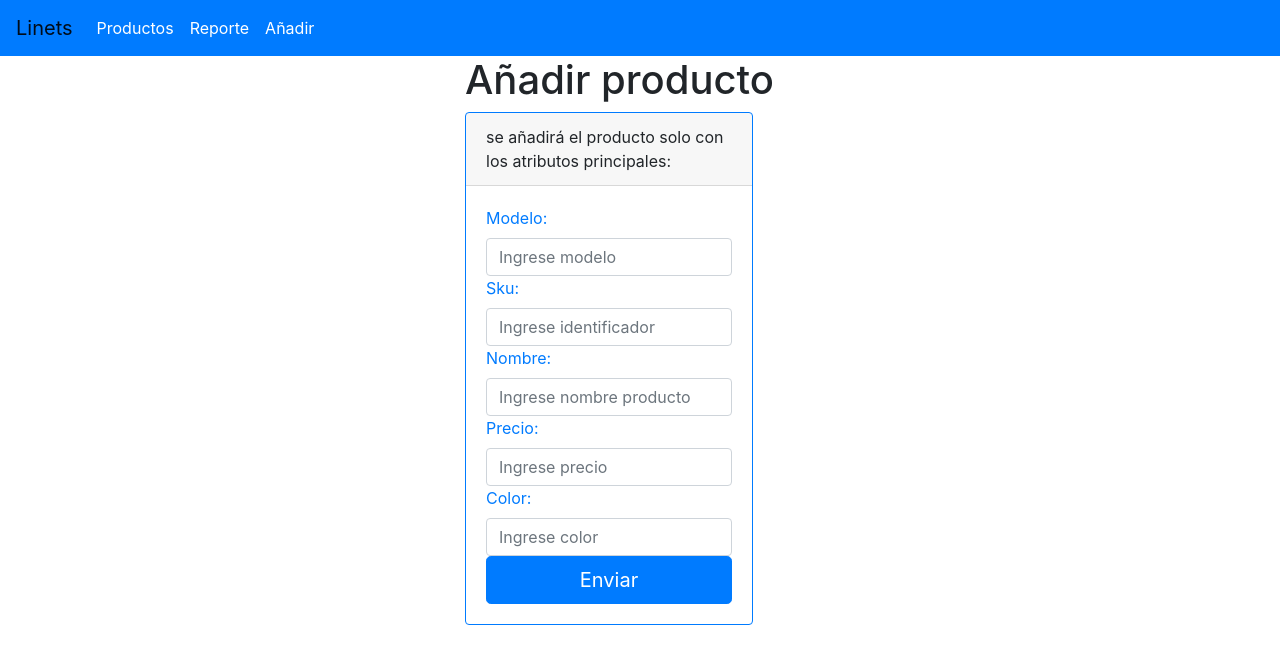
After one commit to GonzAndre/Prueba_linets, a Django app: page /inventario/add_product in a window 1280 px wide. The commit adds this page. Shown: the top 664 px of the page. Run offline with Django 3.2, Linux system fonts and the light colour scheme; some libraries are stand-ins or nearby versions.

Commit message:
añadir terminado

```diff
--- /dev/null
+++ b/inventory/forms.py
@@ -0,0 +1,22 @@
+from django.forms import ModelForm
+from inventory.models import MasterProductsConfigurable
+from django import forms
+
+class MasterProductForm(ModelForm):
+    class Meta:
+        model = MasterProductsConfigurable
+        fields = ['model','sku', 'name','price','attribute_color']
+        labels = {
+            'model': 'Modelo',
+            'sku': 'Sku',
+            'name': 'Nombre',
+            'price': 'Precio',
+            'attribute_color': 'Color',
+        }
+        widgets = {
+            'model': forms.TextInput(attrs={'class': 'form-control', 'placeholder': 'Ingrese modelo'}),
+            'sku': forms.TextInput(attrs={'class': 'form-control', 'placeholder': 'Ingrese identificador'}),
+            'name': forms.TextInput(attrs={'class': 'form-control', 'placeholder': 'Ingrese nombre producto'}),
+            'price': forms.TextInput(attrs={'class': 'form-control', 'placeholder': 'Ingrese precio'}),
+            'attribute_color': forms.TextInput(attrs={'class': 'form-control', 'placeholder': 'Ingrese color'}),
+        }
--- /dev/null
+++ b/inventory/templates/add_product.html
@@ -0,0 +1,27 @@
+<!DOCTYPE html>
+<html lang="en">
+<head>
+    <meta charset="UTF-8">
+    <meta name="viewport" content="width=device-width, initial-scale=1.0">
+    <title>añadir producto</title>
+</head>
+<body>
+{% include "navbar.html" %}
+<div class="container">
+    <div class="row">
+        <div class="col-4 mx-auto">
+            <h1>Añadir producto</h1>
+            <div class="card border-primary mb-3" style="max-width: 18rem;">
+                <div class="card-header">se añadirá el producto solo con los atributos principales:</div>
+                <div class="card-body text-primary">
+                    <form action="" method="POST">{% csrf_token %}
+                        {{ product }}
+                        <button type="submit" class="btn btn-primary btn-lg btn-block">Enviar</button>
+                    </form>
+                </div>
+            </div>
+        </div>
+    </div>
+</div>
+</body>
+</html>
--- a/inventory/templates/list_product.html
+++ b/inventory/templates/list_product.html
@@ -13,7 +13,7 @@
                 <h1>Inventario</h1>
             </div>
             <div class="col-sm-6 col-md-3 col-lg-3">
-                <button type="button" class="btn btn-success" style="margin-top: 10px;">Reporte</button>
+                <a href="{% url 'report' %}"><button type="button" class="btn btn-success" style="margin-top: 10px;">Reporte</button></a>
             </div>
         </div>
         <div class="row">
--- a/inventory/urls.py
+++ b/inventory/urls.py
@@ -4,4 +4,5 @@ from inventory import views
 urlpatterns = [
     path('', views.list_product, name="list_product"),
     path('report', views.generate_csv, name="report"),
+    path('add_product', views.add_product, name="add_product"),
 ]
--- a/inventory/views.py
+++ b/inventory/views.py
@@ -5,6 +5,7 @@ from django.contrib import messages
 from django.http import JsonResponse, HttpResponseRedirect, HttpResponse
 import csv
 from django.utils import timezone
+from inventory.forms import MasterProductForm
 
 # Create your views here.
 
@@ -48,9 +49,6 @@ def generate_csv(request):
 
     return response
 
-def home(request):
-    return render(request, 'home.html')
-
 def list_product(request):
     data = {}
     object_list = MasterProductsConfigurable.objects.all().order_by('model')
@@ -63,3 +61,15 @@ def list_product(request):
     except EmptyPage:
         data['object_list'] = paginator.page(paginator.num_pages)
     return render(request, 'list_product.html', data)
+
+def add_product(request):
+    data = {}
+    if request.method == "POST":
+        data['product'] = MasterProductForm(request.POST)
+        if data['product'].is_valid():
+            data['product'].save()
+            return redirect('list_product')
+    else:
+        data['product'] = MasterProductForm()
+
+    return render(request, 'add_product.html',data)
--- a/templates/navbar.html
+++ b/templates/navbar.html
@@ -14,14 +14,14 @@
         </button>
         <div class="collapse navbar-collapse" id="navbarNavDropdown">
           <ul class="navbar-nav">
-            <li class="nav-item active">
-              <a class="nav-link" href="#">Home <span class="sr-only">(current)</span></a>
+            <li class="nav-item">
+              <a class="nav-link" href="{% url 'list_product' %}" style="color: white;">Productos</a>
             </li>
             <li class="nav-item">
-              <a class="nav-link" href="{% url 'report' %}">Reporte</a>
+              <a class="nav-link" href="{% url 'report' %}" style="color: white;">Reporte</a>
             </li>
             <li class="nav-item">
-              <a class="nav-link" href="#">Añadir</a>
+              <a class="nav-link" href="{% url 'add_product' %}" style="color: white;">Añadir</a>
             </li>
           </ul>
         </div>
```
